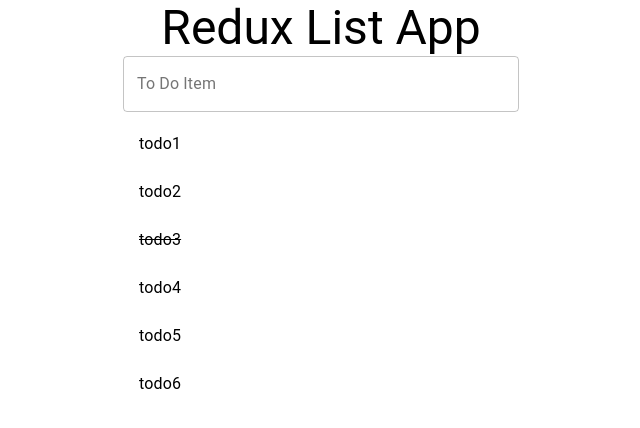
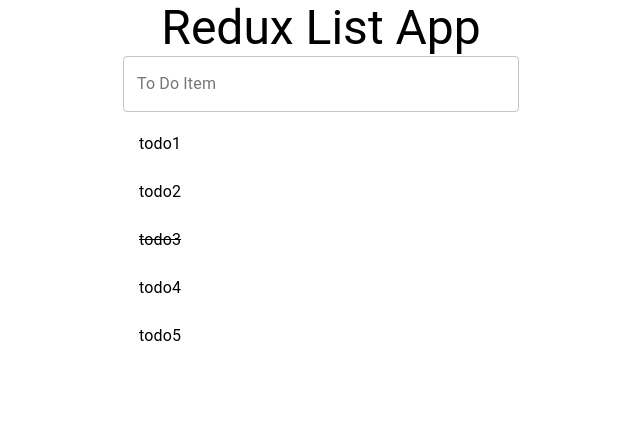
Before and after one commit to Oleksandra-Makar/To-do-redux-oolkit, a React (Create React App) app: page / in a window 1280 px wide. Shown: the top 428 px of the page, without its empty margins (319-959 px from the left). Built offline with nearby package versions, Linux system fonts and the light colour scheme.

Commit message:
todos view

```diff
--- a/src/components/ToDoList.tsx
+++ b/src/components/ToDoList.tsx
@@ -15,7 +15,6 @@
         { id: 3, title: 'todo3', completed: true },
         { id: 4, title: 'todo4', completed: false },
         { id: 5, title: 'todo5', completed: false },
-        { id: 6, title: 'todo6', completed: false },
     ]
     return (
         <Container maxWidth="xs">
```
Also changed, not shown: 1 other file (tests, documents, lock files or other folders).
